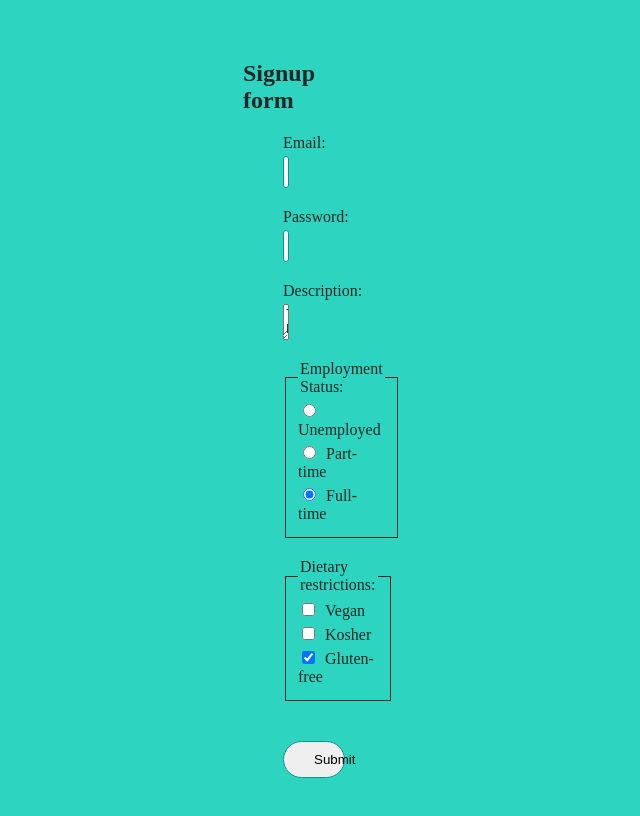
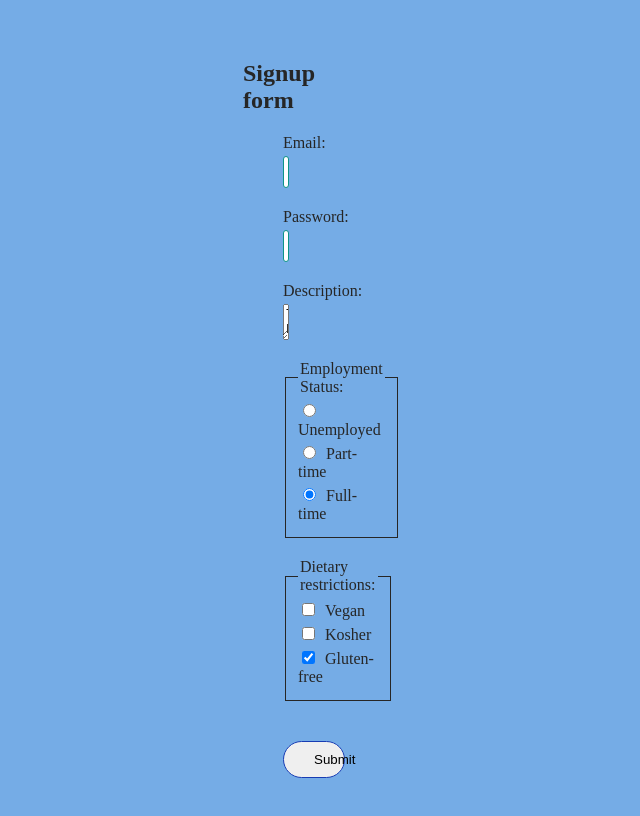
Before and after one commit to Gibson779/my-app, a React (Vite) app: page / in a window 1280 px wide. Shown: the top 816 px of the page, without its empty margins (457-1097 px from the left). Built offline with nearby package versions, Linux system fonts and the light colour scheme.

Commit message:
Update Index.jsx

```diff
--- a/src/index.css
+++ b/src/index.css
@@ -6,7 +6,7 @@ body {
     margin: 0;
     padding: 40px 700px 40px 700px;
 
-    background-color: #2DD4BF;
+    background-color: #75ace6;
     color: #262626;
 }
 
@@ -49,7 +49,7 @@ fieldset {
 
 button {
     border-radius: 100px;
-    border: 1px solid #0D9488;
+    border: 1px solid #173cb3;
     padding: 10px 30px;
     cursor: pointer;
     margin-top: 20px;
@@ -57,7 +57,7 @@ button {
 }
 
 button:hover {
-    background-color: #115E59;
-    border-color: #042F2E;
+    background-color: #173cb3;
+    border-color: #173cb3;
     color: white;
 }
```
